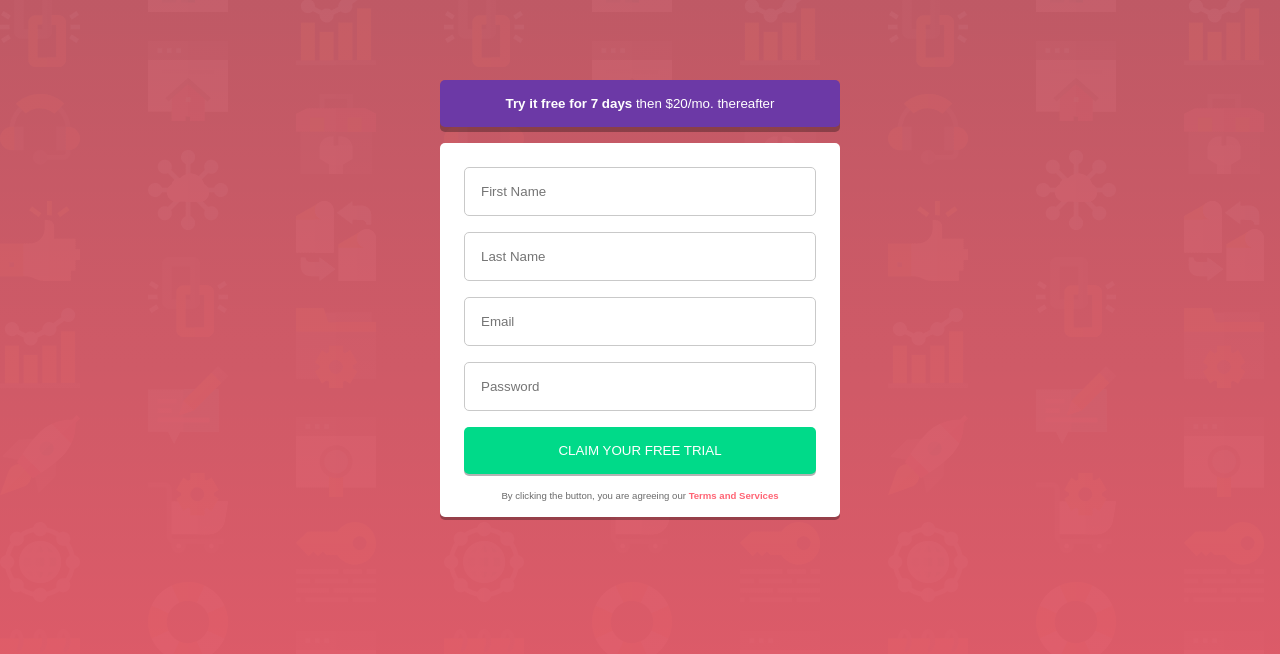
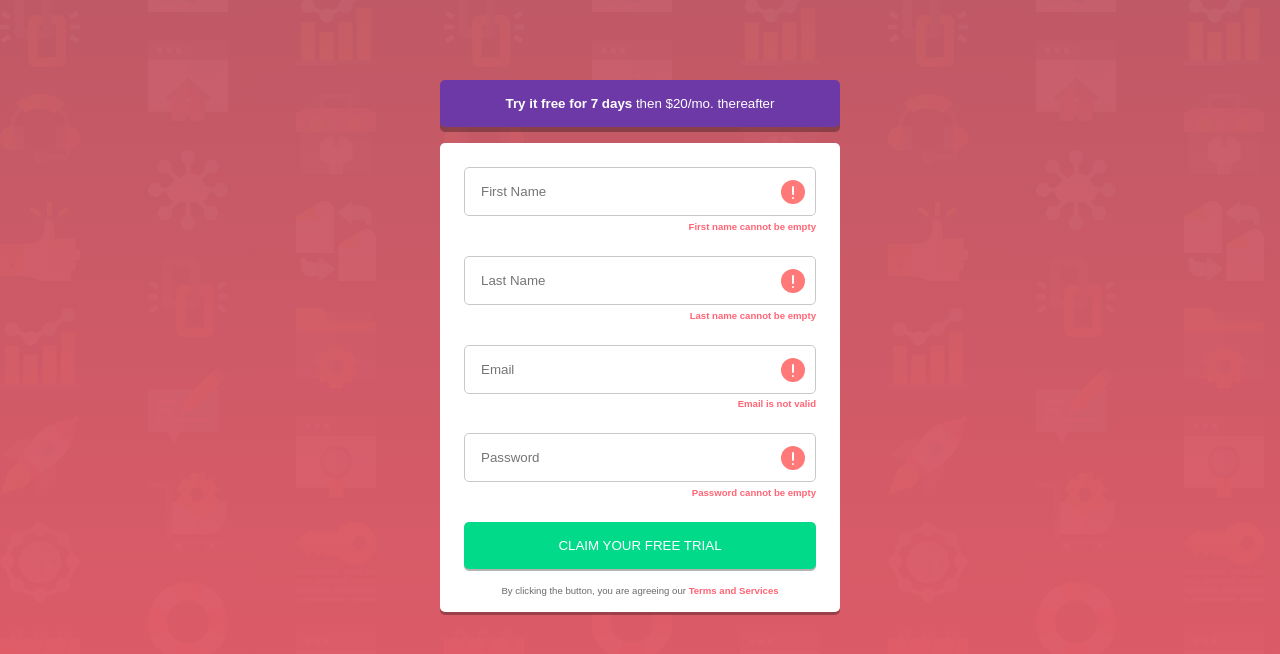
Before and after one commit to cemkgrbz/uib-trial-form-cemkgrbz, a plain HTML site: page index.html in a window 1280 px wide. Drawn offline with Linux system fonts and the light colour scheme.

Commit message:
modified html and css files

```diff
--- a/index.html
+++ b/index.html
@@ -15,8 +15,8 @@
         <section class="inner-container">
             <form action="">
                 <div class="form-group">
+                    <svg width="24" height="24" xmlns="http://www.w3.org/2000/svg"><g fill="none" fill-rule="evenodd"><circle fill="#FF7979" cx="12" cy="12" r="12"/><rect fill="#FFF" x="11" y="6" width="2" height="9" rx="1"/><rect fill="#FFF" x="11" y="17" width="2" height="2" rx="1"/></g></svg>
                     <label for="first-name"></label>
-                    <!-- <i class="fa-solid fa-at"></i> -->
                     <input
                     type="text"
                     name="first-name"
@@ -24,8 +24,10 @@
                     placeholder="First Name"
                     required
                     />
+                    <p>First name cannot be empty</p>
                 </div>
                 <div class="form-group">
+                    <svg width="24" height="24" xmlns="http://www.w3.org/2000/svg"><g fill="none" fill-rule="evenodd"><circle fill="#FF7979" cx="12" cy="12" r="12"/><rect fill="#FFF" x="11" y="6" width="2" height="9" rx="1"/><rect fill="#FFF" x="11" y="17" width="2" height="2" rx="1"/></g></svg>
                     <label for="last-name"></label>
                     <input
                     type="text"
@@ -34,8 +36,10 @@
                     placeholder="Last Name"
                     required
                     />
+                    <p>Last name cannot be empty</p>
                 </div>
                 <div class="form-group">
+                    <svg width="24" height="24" xmlns="http://www.w3.org/2000/svg"><g fill="none" fill-rule="evenodd"><circle fill="#FF7979" cx="12" cy="12" r="12"/><rect fill="#FFF" x="11" y="6" width="2" height="9" rx="1"/><rect fill="#FFF" x="11" y="17" width="2" height="2" rx="1"/></g></svg>
                     <label for="email"></label>
                     <input
                     type="email"
@@ -44,8 +48,10 @@
                     placeholder="Email"
                     required
                     />
+                    <p>Email is not valid</p>
                 </div>
                 <div class="form-group">
+                    <svg width="24" height="24" xmlns="http://www.w3.org/2000/svg"><g fill="none" fill-rule="evenodd"><circle fill="#FF7979" cx="12" cy="12" r="12"/><rect fill="#FFF" x="11" y="6" width="2" height="9" rx="1"/><rect fill="#FFF" x="11" y="17" width="2" height="2" rx="1"/></g></svg>
                     <label for="password"></label>
                     <input
                     type="password"
@@ -54,6 +60,7 @@
                     placeholder="Password"
                     required
                     />
+                    <p>Password cannot be empty</p>
                 </div>
                 <div class="form-group">
                     <button class="button2" type="submit">CLAIM YOUR FREE TRIAL</button>
--- a/style.css
+++ b/style.css
@@ -47,6 +47,7 @@ span {
 
 .form-group {
     margin: 1rem;
+    position: relative;
 }
 
 input {
@@ -81,3 +82,16 @@ a {
     color: #FF6575;
     font-weight: bold;
 }
+
+.form-group p {
+    text-align: right;
+    padding-top: 0.3rem;
+    color: #FF6575;
+    font-weight: bold;
+}
+
+svg {
+    position: absolute;
+    left: 90%;
+    top: 18%;
+}
```
